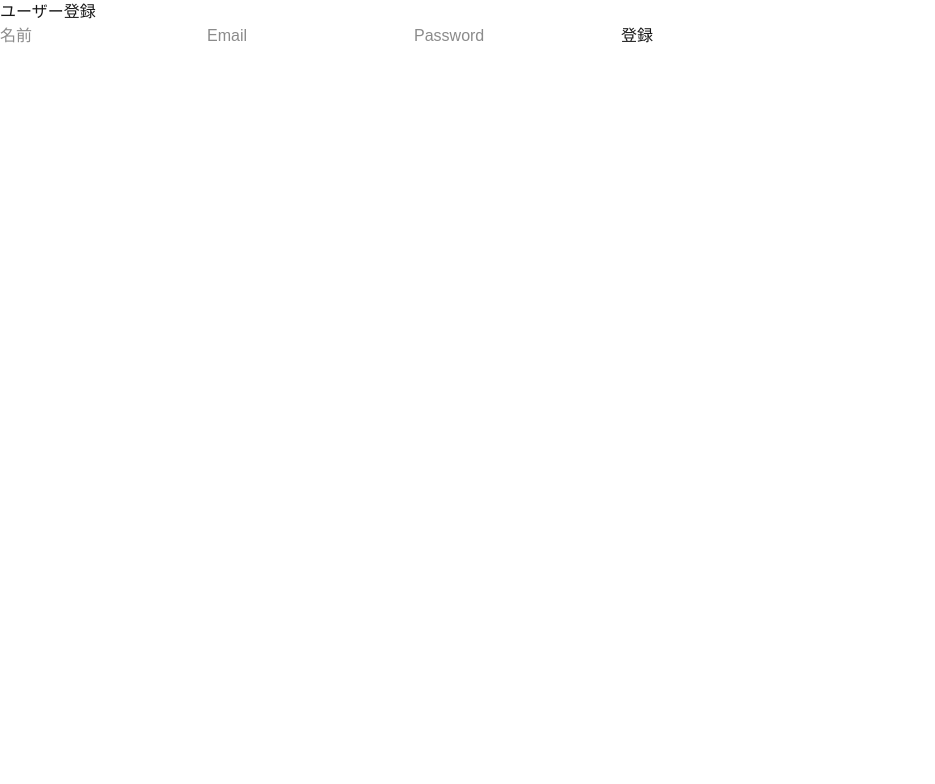
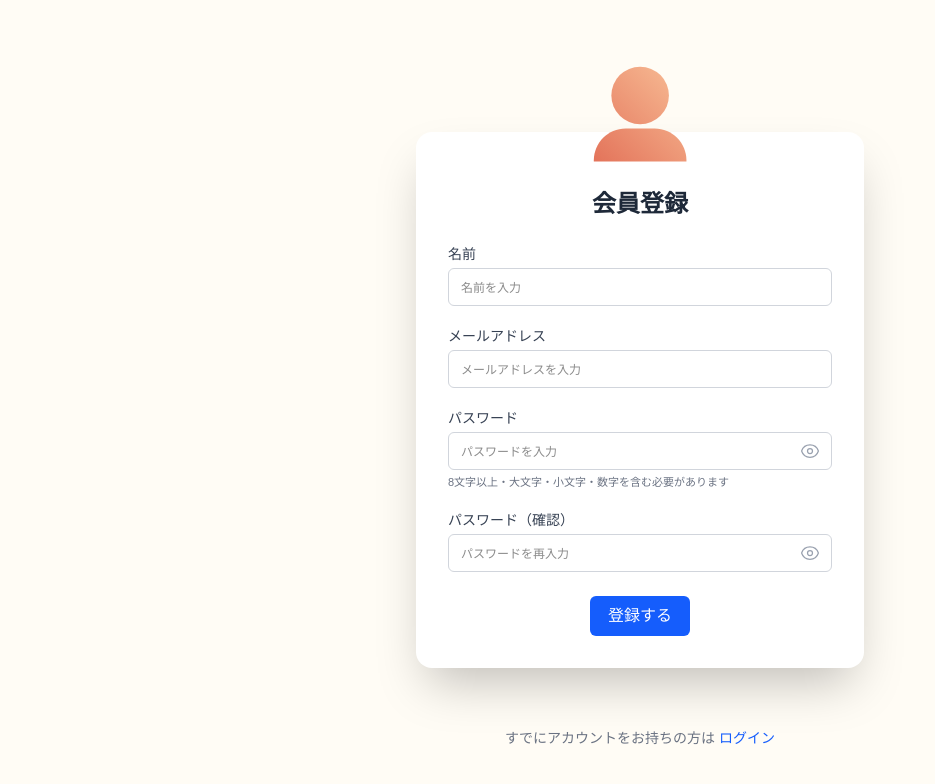
Before and after one commit to keisukessu/next_kadai, a Next.js app: page /register in a window 1280 px wide. Shown: the top 784 px of the page, without its empty margins (0-935 px from the left). Built offline with nearby package versions, Linux system fonts and the light colour scheme.

Commit message:
feat: ユーザ登録時にパスワードを確認用フォームの追加、UIUX改善

```diff
--- a/src/app/(auth)/register/page.tsx
+++ b/src/app/(auth)/register/page.tsx
@@ -1,11 +1,28 @@
 // src/app/(auth)/register/page.tsx
 import { RegisterForm } from "@/components/auth/RegisterForm"
+import Link from "next/link"
 
 export default function RegisterPage() {
     return (
-        <div>
-            <h1>ユーザー登録</h1>
-            <RegisterForm />
+        <div className="min-h-screen bg-[#fffcf5] flex items-center justify-center p-4">
+            <div className="w-full max-w-md ">
+                <div className="flex justify-center">
+                    <img
+                        src="/register-icon.svg"
+                        alt="会員登録"
+                        className="w-32 h-32 relative z-10 mb-[-3rem]"
+                    />
+                </div>
+
+                <RegisterForm />
+
+                <p className="mt-4 text-center text-sm text-gray-500">
+                    すでにアカウントをお持ちの方は
+                    <Link href="/login" className="text-blue-600 hover:underline ml-1">
+                        ログイン
+                    </Link>
+                </p>
+            </div>
         </div>
     )
 }
--- a/src/components/auth/RegisterForm.tsx
+++ b/src/components/auth/RegisterForm.tsx
@@ -5,12 +5,20 @@ import { zodResolver } from "@hookform/resolvers/zod"
 import { registerSchema } from "@/lib/validations"
 import { useRouter } from "next/navigation"
 import { z } from "zod"
+import { useState } from "react"
 
 type RegisterFormData = z.infer<typeof registerSchema>
 
 export function RegisterForm() {
     const router = useRouter()
-    const { register, handleSubmit, formState: { errors } } = useForm<RegisterFormData>({
+    const [showPassword, setShowPassword] = useState(false)
+    const [showConfirmPassword, setShowConfirmPassword] = useState(false)
+
+    const {
+        register,
+        handleSubmit,
+        formState: { errors, isSubmitting }
+    } = useForm<RegisterFormData>({
         resolver: zodResolver(registerSchema)
     })
 
@@ -26,22 +34,137 @@ export function RegisterForm() {
             return
         }
 
-        // 登録成功 → 確認ページへ
-        router.push("register/confirm")
+        router.push("/register/confirm")
     }
 
     return (
-        <form onSubmit={handleSubmit(onSubmit)}>
-            <input {...register("name")} placeholder="名前" />
-            {errors.name && <p>{errors.name.message}</p>}
+        <div className="bg-white rounded-2xl shadow-2xl pt-14 pb-8 px-8 w-full max-w-md mx-auto mb-15">
 
-            <input {...register("email")} type="email" placeholder="Email" />
-            {errors.email && <p>{errors.email.message}</p>}
+            <h2 className="text-2xl font-bold text-gray-800 mb-6 text-center">
+                会員登録
+            </h2>
 
-            <input {...register("password")} type="password" placeholder="Password" />
-            {errors.password && <p>{errors.password.message}</p>}
+            <form onSubmit={handleSubmit(onSubmit)} className="space-y-5">
 
-            <button type="submit">登録</button>
-        </form>
+                {/* 名前 */}
+                <div className="space-y-1">
+                    <label htmlFor="name" className="block text-sm font-medium text-gray-700">
+                        名前
+                    </label>
+                    <input
+                        {...register("name")}
+                        id="name"
+                        type="text"
+                        placeholder="名前を入力"
+                        className="w-full px-3 py-2 border border-gray-300 rounded-md focus:outline-none focus:ring-2 focus:ring-blue-500 text-sm placeholder:text-xs"
+                    // ↑ placeholder:text-xs でプレースホルダーを小さく
+                    />
+                    {errors.name && (
+                        <p className="text-red-600 text-sm">{errors.name.message}</p>
+                    )}
+                </div>
+
+                {/* メールアドレス */}
+                <div className="space-y-1">
+                    <label htmlFor="email" className="block text-sm font-medium text-gray-700">
+                        メールアドレス
+                    </label>
+                    <input
+                        {...register("email")}
+                        id="email"
+                        type="email"
+                        placeholder="メールアドレスを入力"
+                        className="w-full px-3 py-2 border border-gray-300 rounded-md focus:outline-none focus:ring-2 focus:ring-blue-500 text-sm placeholder:text-xs"
+                    />
+                    {errors.email && (
+                        <p className="text-red-600 text-sm">{errors.email.message}</p>
+                    )}
+                </div>
+
+                {/* パスワード */}
+                <div className="space-y-1">
+                    <label htmlFor="password" className="block text-sm font-medium text-gray-700">
+                        パスワード
+                    </label>
+                    <div className="relative">
+                        <input
+                            {...register("password")}
+                            id="password"
+                            type={showPassword ? "text" : "password"}
+                            placeholder="パスワードを入力"
+                            className="w-full px-3 py-2 border border-gray-300 rounded-md focus:outline-none focus:ring-2 focus:ring-blue-500 pr-10 text-sm placeholder:text-xs"
+                        />
+                        {/* 目のアイコンはそのまま */}
+                        <button
+                            type="button"
+                            onClick={() => setShowPassword(!showPassword)}
+                            className="absolute right-3 top-1/2 -translate-y-1/2 text-gray-400 hover:text-gray-600"
+                        >
+                            {showPassword ? (
+                                <svg xmlns="http://www.w3.org/2000/svg" fill="none" viewBox="0 0 24 24" strokeWidth={1.5} stroke="currentColor" className="w-5 h-5">
+                                    <path strokeLinecap="round" strokeLinejoin="round" d="M3.98 8.223A10.477 10.477 0 001.934 12C3.226 16.338 7.244 19.5 12 19.5c.993 0 1.953-.138 2.863-.395M6.228 6.228A10.45 10.45 0 0112 4.5c4.756 0 8.773 3.162 10.065 7.498a10.523 10.523 0 01-4.293 5.774M6.228 6.228L3 3m3.228 3.228l3.65 3.65m7.894 7.894L21 21m-3.228-3.228l-3.65-3.65m0 0a3 3 0 10-4.243-4.243m4.242 4.242L9.88 9.88" />
+                                </svg>
+                            ) : (
+                                <svg xmlns="http://www.w3.org/2000/svg" fill="none" viewBox="0 0 24 24" strokeWidth={1.5} stroke="currentColor" className="w-5 h-5">
+                                    <path strokeLinecap="round" strokeLinejoin="round" d="M2.036 12.322a1.012 1.012 0 010-.639C3.423 7.51 7.36 4.5 12 4.5c4.638 0 8.573 3.007 9.963 7.178.07.207.07.431 0 .639C20.577 16.49 16.64 19.5 12 19.5c-4.638 0-8.573-3.007-9.963-7.178z" />
+                                    <path strokeLinecap="round" strokeLinejoin="round" d="M15 12a3 3 0 11-6 0 3 3 0 016 0z" />
+                                </svg>
+                            )}
+                        </button>
+                    </div>
+                    <p className="text-[11px] text-gray-500">
+                        8文字以上・大文字・小文字・数字を含む必要があります
+                    </p>
+                    {errors.password && (
+                        <p className="text-red-600 text-sm">{errors.password.message}</p>
+                    )}
+                </div>
+
+                {/* パスワード（確認） */}
+                <div className="space-y-1">
+                    <label htmlFor="confirmPassword" className="block text-sm font-medium text-gray-700">
+                        パスワード（確認）
+                    </label>
+                    <div className="relative">
+                        <input
+                            {...register("confirmPassword")}
+                            id="confirmPassword"
+                            type={showConfirmPassword ? "text" : "password"}
+                            placeholder="パスワードを再入力"
+                            className="w-full px-3 py-2 border border-gray-300 rounded-md focus:outline-none focus:ring-2 focus:ring-blue-500 pr-10 text-sm placeholder:text-xs"
+                        />
+                        <button
+                            type="button"
+                            onClick={() => setShowConfirmPassword(!showConfirmPassword)}
+                            className="absolute right-3 top-1/2 -translate-y-1/2 text-gray-400 hover:text-gray-600"
+                        >
+                            {showConfirmPassword ? (
+                                <svg xmlns="http://www.w3.org/2000/svg" fill="none" viewBox="0 0 24 24" strokeWidth={1.5} stroke="currentColor" className="w-5 h-5">
+                                    <path strokeLinecap="round" strokeLinejoin="round" d="M3.98 8.223A10.477 10.477 0 001.934 12C3.226 16.338 7.244 19.5 12 19.5c.993 0 1.953-.138 2.863-.395M6.228 6.228A10.45 10.45 0 0112 4.5c4.756 0 8.773 3.162 10.065 7.498a10.523 10.523 0 01-4.293 5.774M6.228 6.228L3 3m3.228 3.228l3.65 3.65m7.894 7.894L21 21m-3.228-3.228l-3.65-3.65m0 0a3 3 0 10-4.243-4.243m4.242 4.242L9.88 9.88" />
+                                </svg>
+                            ) : (
+                                <svg xmlns="http://www.w3.org/2000/svg" fill="none" viewBox="0 0 24 24" strokeWidth={1.5} stroke="currentColor" className="w-5 h-5">
+                                    <path strokeLinecap="round" strokeLinejoin="round" d="M2.036 12.322a1.012 1.012 0 010-.639C3.423 7.51 7.36 4.5 12 4.5c4.638 0 8.573 3.007 9.963 7.178.07.207.07.431 0 .639C20.577 16.49 16.64 19.5 12 19.5c-4.638 0-8.573-3.007-9.963-7.178z" />
+                                    <path strokeLinecap="round" strokeLinejoin="round" d="M15 12a3 3 0 11-6 0 3 3 0 016 0z" />
+                                </svg>
+                            )}
+                        </button>
+                    </div>
+                    {errors.confirmPassword && (
+                        <p className="text-red-600 text-sm">{errors.confirmPassword.message}</p>
+                    )}
+                </div>
+
+                {/* 登録ボタン */}
+                <button
+                    type="submit"
+                    disabled={isSubmitting}
+                    className="w-[100px] bg-blue-600 text-white py-2 px-4 rounded-md hover:bg-blue-700 disabled:opacity-50 disabled:cursor-not-allowed font-medium mt-6 justify-center flex items-center mx-auto"
+                >
+                    {isSubmitting ? "登録中..." : "登録する"}
+                </button>
+
+            </form>
+        </div>
     )
 }
--- a/src/lib/validations.ts
+++ b/src/lib/validations.ts
@@ -10,7 +10,12 @@ export const registerSchema = z.object({
     password: z.string()
         .min(8, "パスワードは8文字以上で入力してください")
         .regex(/^(?=.*[a-z])(?=.*[A-Z])(?=.*\d)/,
-            "パスワードは大文字、小文字、数字を含む必要があります")
+            "パスワードは大文字、小文字、数字を含む必要があります"),
+    confirmPassword: z.string()
+        .min(1, "確認用パスワードは必須です")
+}).refine((data) => data.password === data.confirmPassword, {
+    message: "パスワードが一致しません",
+    path: ["confirmPassword"]  // エラーをconfirmPasswordフィールドに表示
 })
 
 export const loginSchema = z.object({
```
Also changed, not shown: public/register-icon.svg (added).
